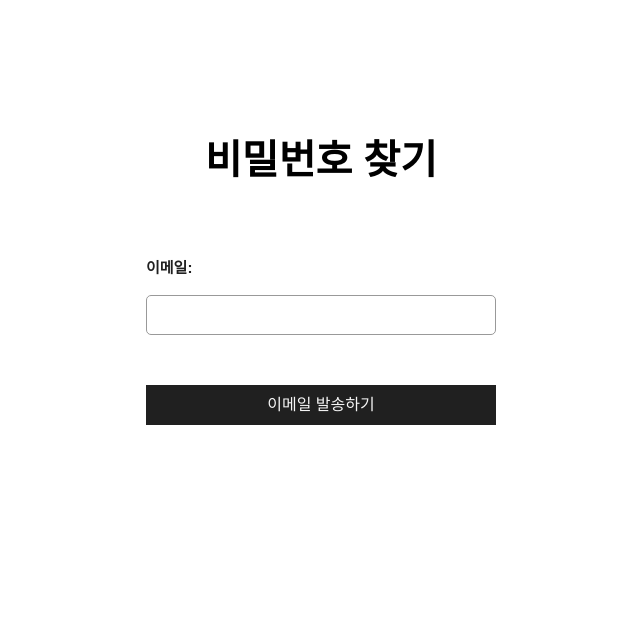
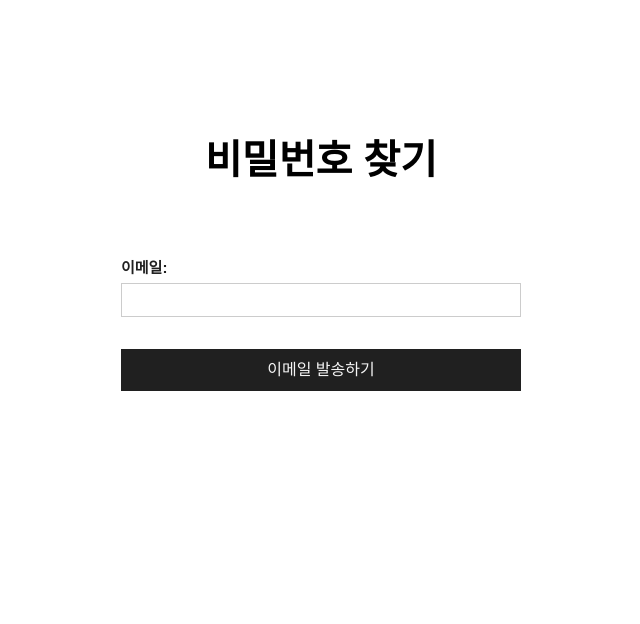
Before and after one commit to sparta-USD/MMOP-django, a Django app: page /users/password_reset/ in a window 1280 px wide. Shown: the part 60-684 px from the top of the page, without its empty margins (319-959 px from the left). Run offline with Django 4.2, Linux system fonts and the light colour scheme; some web fonts are replaced.

Commit message:
Design: 비밀번호찾기및 이메일 발송 페이지 UI 변경

```diff
--- a/static/css/password_reset.css
+++ b/static/css/password_reset.css
@@ -12,7 +12,7 @@
 
 .container_main{
     background-color: white;
-    width: 350px;
+    min-width: 400px;
     height: 400px;
 }
 
@@ -27,6 +27,8 @@
 
 
 .input_box{
+    max-width: 400px;
+    width: 100%;
     position: relative;
     padding: 0px 0 14px;
     margin-top: 30px;
@@ -74,19 +76,11 @@
     text-decoration: bold;
 }
 
-.input_box .btn-email{
-    margin-top: 50px;
+.input_box .btn-email,.input_box .btn-email:hover{
+    margin-top: 32px;
     width: 100%;
-    height: 40px;
     color: #f5f5f5;
     background-color: #202020;
     border-radius: unset;
+    padding: 0.5em 1rem;
 }
-.input_box .btn-email:hover{
-    margin-top: 50px;
-    width: 100%;
-    height: 41px;
-    color: #f5f5f5;
-    background-color: #202020;
-    border-radius: unset;
-}
--- a/users/templates/password_reset.html
+++ b/users/templates/password_reset.html
@@ -35,19 +35,31 @@
     <!-- 페이지별 css 추가 -->
     <link rel="stylesheet" href="/static/css/password_reset.css">
     <style>
-        .sec_signin .input_box form input#id_email {
+        /*  */
+        .sec_signin .input_box form input{
             width: 100%;
-            height: 40px;
-            margin-top: 15px;
-            border: 1px solid #999999;
-            border-radius: 5px;
-            /* border-bottom: 1px solid #999999; */
-            display: block;
+            border-radius: 0;
+            padding: 0.5em 0.75em;
+            border: solid 1px var(--base-gray-ccc);
+            resize: none;
         }
+        .sec_signin .input_box form input:focus,.sec_signin .input_box form input:focus-visible{
+            border-radius: 0;
+            border: solid 1px var(--base-gray-dark);
+            box-shadow:unset;
+            outline: 0;
+        }
+        .sec_signin .input_box form input::placeholder{
+            color: var(--base-gray-999);
+            font-weight: 300;
+        }
+
+
+
 
         .sec_signin .input_box form label {
             margin-top: 40px;
-            margin-bottom: 5px;
+            margin-bottom: 8px;
             width: 100%;
             text-align: left;
             font-weight: 600;
```
Also changed, not shown: static/css/password_reset_confirm.css (+3 -11 lines), static/css/password_reset_done.css (+3 -11 lines).
